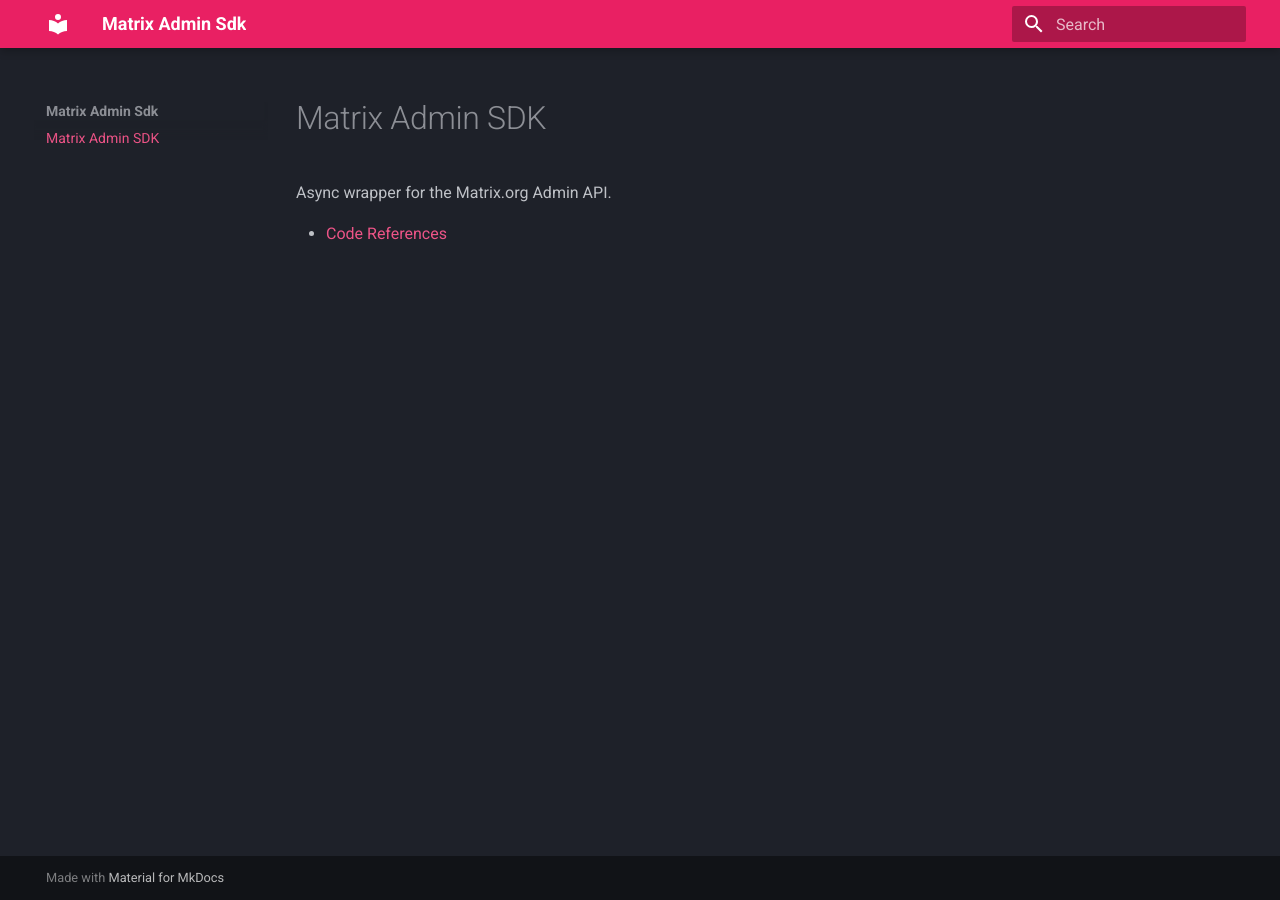
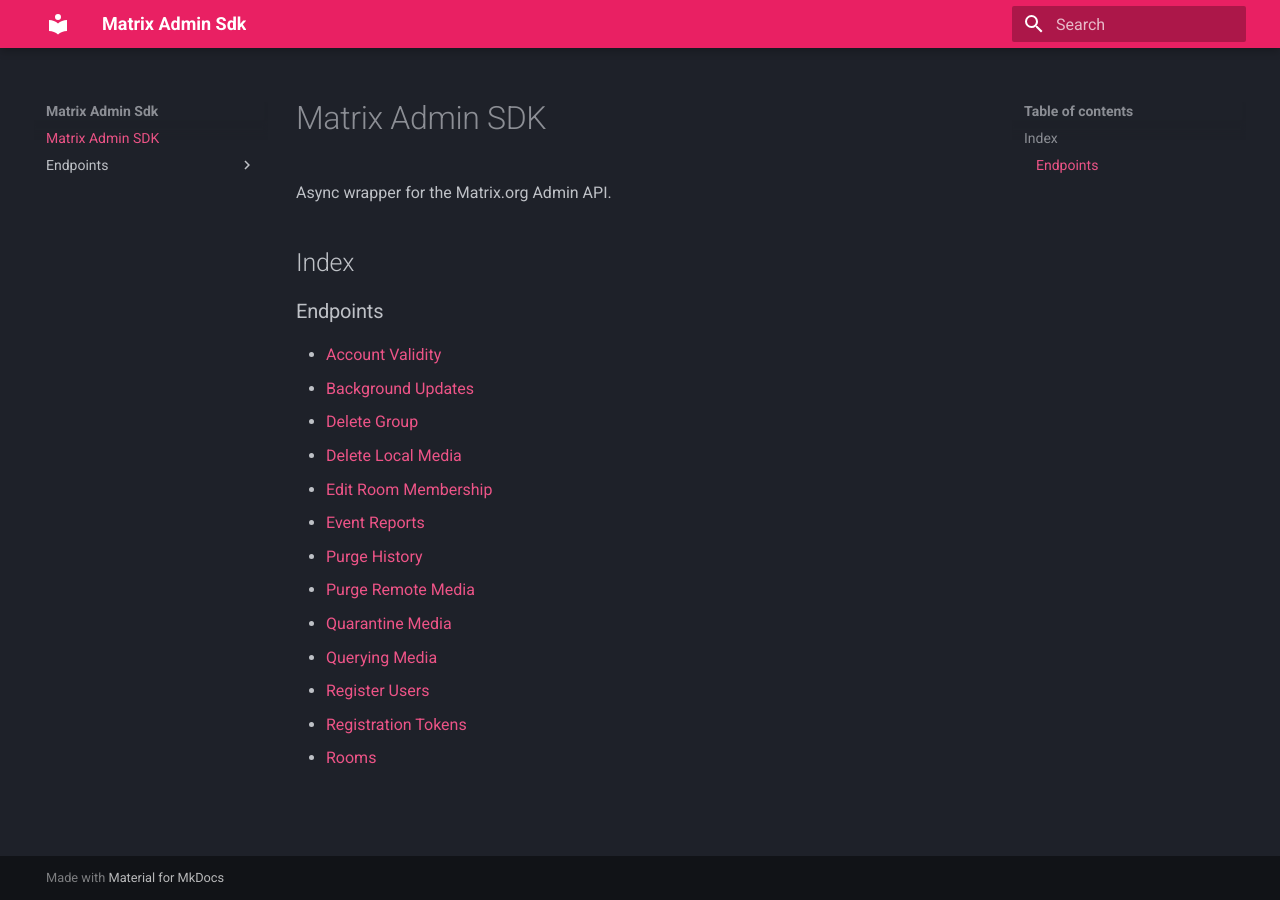
Before and after one commit to dmitriiweb/matrix-admin-sdk, an MkDocs documentation site: the page built from docs/index.md, in a window 1280 px wide. Built offline with MkDocs 1.6.1 and Material for MkDocs 9.7.7, drawn with Linux system fonts in a browser that asks for light colours.

Commit message:
docs: improve docs structure

```diff
--- a/docs/index.md
+++ b/docs/index.md
@@ -2,4 +2,18 @@
 
 Async wrapper for the Matrix.org Admin API.
 
-- [Code References](code_references/code.md#Code-References)
+## Index
+### Endpoints
+- [Account Validity](endpoints/account_validity.md#Account Validity)
+- [Background Updates](endpoints/background_updates.md#Background Updates)
+- [Delete Group](endpoints/delete_group.md#Delete Group)
+- [Delete Local Media](endpoints/delete_local_media.md#Delete Local Media)
+- [Edit Room Membership](endpoints/edit_room_membership.md#Edit Room Membership)
+- [Event Reports](endpoints/event_reports.md#Event Reports)
+- [Purge History](endpoints/purge_history.md#Purge History)
+- [Purge Remote Media](endpoints/purge_remote_media.md#Purge Remote Media)
+- [Quarantine Media](endpoints/quarantine_media.md#Quarantine Media)
+- [Querying Media](endpoints/querying_media.md#Querying Media)
+- [Register Users](endpoints/register_user.md#Register Users)
+- [Registration Tokens](endpoints/registration_tokens.md#Registration Tokens)
+- [Rooms](endpoints/rooms.md#Rooms)
--- a/mkdocs.yml
+++ b/mkdocs.yml
@@ -3,6 +3,7 @@
 plugins:
   - search
   - mkdocstrings
+  - autorefs
 
 theme:
   name: "material"
@@ -53,3 +54,17 @@
 
 nav:
   - Matrix Admin SDK: index.md
+  - Endpoints:
+      - Account Validity: endpoints/account_validity.md
+      - Background Updates: endpoints/background_updates.md
+      - Delete Group: endpoints/delete_group.md
+      - Delete Local Media: endpoints/delete_local_media.md
+      - Edit Room Membership: endpoints/edit_room_membership.md
+      - Event Reports: endpoints/event_reports.md
+      - Purge History: endpoints/purge_history.md
+      - Purge Remote Media: endpoints/purge_remote_media.md
+      - Quarantine Media: endpoints/quarantine_media.md
+      - Querying Media: endpoints/querying_media.md
+      - Register Users: endpoints/register_user.md
+      - Registration Tokens: endpoints/registration_tokens.md
+      - Rooms: endpoints/rooms.md
```
Also changed, not shown: docs/code_references/code.md (deleted, +0 -85 lines), docs/endpoints/account_validity.md (added, +9 -0 lines), docs/endpoints/background_updates.md (added, +13 -0 lines), docs/endpoints/delete_group.md (added, +5 -0 lines), docs/endpoints/delete_local_media.md (added, +9 -0 lines), docs/endpoints/edit_room_membership.md (added, +5 -0 lines), docs/endpoints/event_reports.md (added, +17 -0 lines), docs/endpoints/purge_history.md (added, +5 -0 lines), docs/endpoints/purge_remote_media.md (added, +5 -0 lines), docs/endpoints/quarantine_media.md (added, +5 -0 lines), docs/endpoints/querying_media.md (added, +9 -0 lines), docs/endpoints/register_user.md (added, +9 -0 lines), docs/endpoints/registration_tokens.md (added, +9 -0 lines), docs/endpoints/rooms.md (added, +17 -0 lines), 2 other files.
